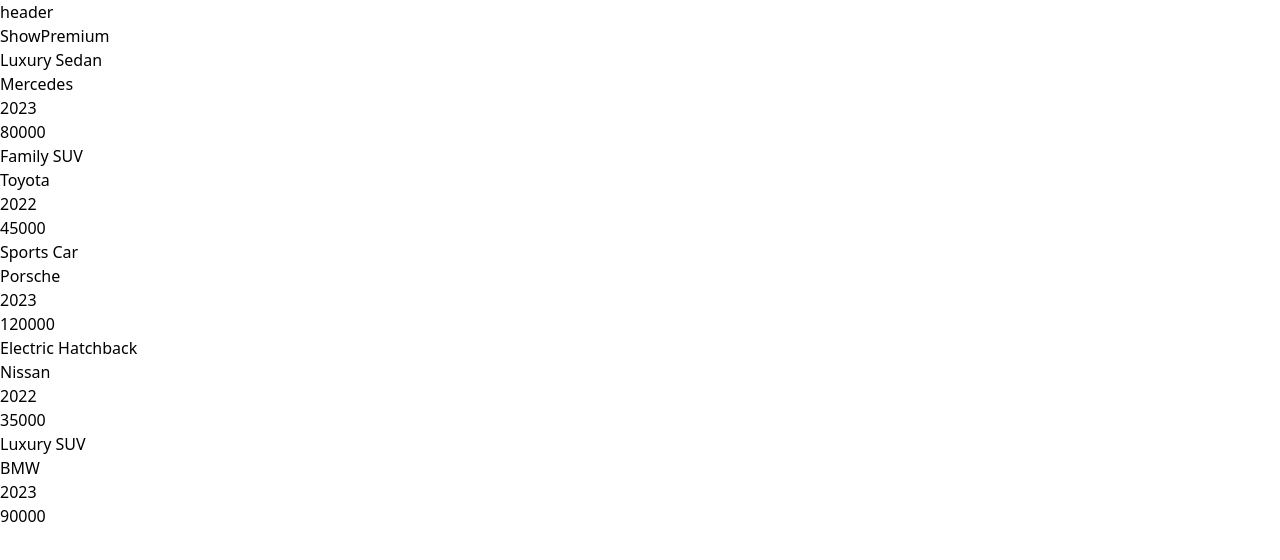
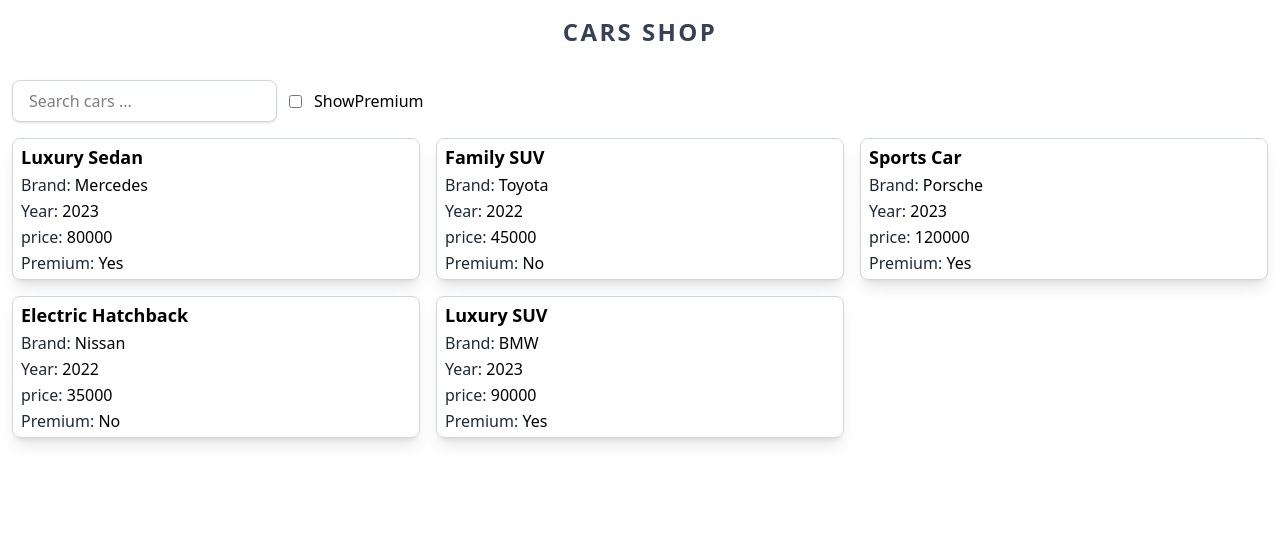
Before and after one commit to nillworks/REACT-LARNIGN, a React (Vite) app in the folder 0-03 REACT-TASK-CARS/: page / in a window 1280 px wide. Shown: the top 560 px of the page. Built offline with nearby package versions, Linux system fonts and the light colour scheme.

Commit message:
Completes: ui layout cards

```diff
--- a/0-03 REACT-TASK-CARS/src/Components/CarsDetails.jsx
+++ b/0-03 REACT-TASK-CARS/src/Components/CarsDetails.jsx
@@ -1,11 +1,24 @@
 const CarsDetails = ({ cars }) => {
   return (
-    <div>
-      <h1>{cars.title}</h1>
-      <h1>{cars.brand}</h1>
-      <h1>{cars.year}</h1>
-      <h1>{cars.price}</h1>
-      <h1>{cars.isPremium}</h1>
+    <div
+      className="flex flex-col gap-0.5 shadow-lg border
+     border-gray-300 px-2 py-1 rounded-lg"
+    >
+      <h1 className="text-lg font-semibold">{cars.title}</h1>
+      <span>
+        <span className="text-gray-800 font-medium">Brand:</span> {cars.brand}
+      </span>
+      <span>
+        <span className="text-gray-800 font-medium">Year:</span> {cars.year}
+      </span>
+      <span>
+        <span className="text-gray-800 font-medium">price: </span>
+        {cars.price}
+      </span>
+      <span>
+        <span className="text-gray-800 font-medium">Premium: </span>
+        {cars.isPremium ? 'Yes' : 'No'}
+      </span>
     </div>
   );
 };
--- a/0-03 REACT-TASK-CARS/src/Components/CarsList.jsx
+++ b/0-03 REACT-TASK-CARS/src/Components/CarsList.jsx
@@ -6,7 +6,14 @@
   cars.forEach(car => {
     row.push(<CarsRow key={car.id} cars={car} />);
   });
-  return <div>{row}</div>;
+  return (
+    <div
+      className="flex flex-col gap-4 sm:grid sm:grid-cols-2
+    lg:grid-cols-3 2xl:grid-cols-4"
+    >
+      {row}
+    </div>
+  );
 };
 
 CarsList.propTypes = {
--- a/0-03 REACT-TASK-CARS/src/Components/CarsRow.jsx
+++ b/0-03 REACT-TASK-CARS/src/Components/CarsRow.jsx
@@ -2,7 +2,7 @@
 
 const CarsRow = ({ cars }) => {
   return (
-    <div>
+    <div className="transition duration-300 hover:-translate-y-2 cursor-pointer">
       <CarsDetails cars={cars} />
     </div>
   );
--- a/0-03 REACT-TASK-CARS/src/Components/CarsShop.jsx
+++ b/0-03 REACT-TASK-CARS/src/Components/CarsShop.jsx
@@ -48,7 +48,7 @@
 
 const CarsShop = () => {
   return (
-    <div>
+    <div className="px-3 flex flex-col gap-4 container mx-auto">
       <Header />
       <Search />
       <CarsList cars={CARS} />
--- a/0-03 REACT-TASK-CARS/src/Components/Header.jsx
+++ b/0-03 REACT-TASK-CARS/src/Components/Header.jsx
@@ -1,7 +1,14 @@
-import React from 'react';
-
 const Header = () => {
-  return <div>header</div>;
+  return (
+    <header className="">
+      <h1
+        className="uppercase text-center text-2xl
+       font-bold text-gray-700 py-4 tracking-widest"
+      >
+        cars shop
+      </h1>
+    </header>
+  );
 };
 
 export default Header;
--- a/0-03 REACT-TASK-CARS/src/Components/Search.jsx
+++ b/0-03 REACT-TASK-CARS/src/Components/Search.jsx
@@ -1,9 +1,16 @@
-import React from 'react';
 import ShowPremium from './ShowPremium';
 
 const Search = () => {
   return (
-    <div>
+    <div className="flex flex-wrap items-center  gap-3 sm:flex-row">
+      <form action="#">
+        <input
+          className="outline-none shadow w-full py-2 px-4 border rounded-lg border-gray-300"
+          type="text"
+          placeholder="Search cars ..."
+        />
+      </form>
+
       <ShowPremium />
     </div>
   );
--- a/0-03 REACT-TASK-CARS/src/Components/ShowPremium.jsx
+++ b/0-03 REACT-TASK-CARS/src/Components/ShowPremium.jsx
@@ -1,7 +1,10 @@
-import React from 'react';
-
 const ShowPremium = () => {
-  return <div>ShowPremium</div>;
+  return (
+    <div className="flex gap-3 items-center">
+      <input type="checkbox" />
+      <label>ShowPremium</label>
+    </div>
+  );
 };
 
 export default ShowPremium;
```
